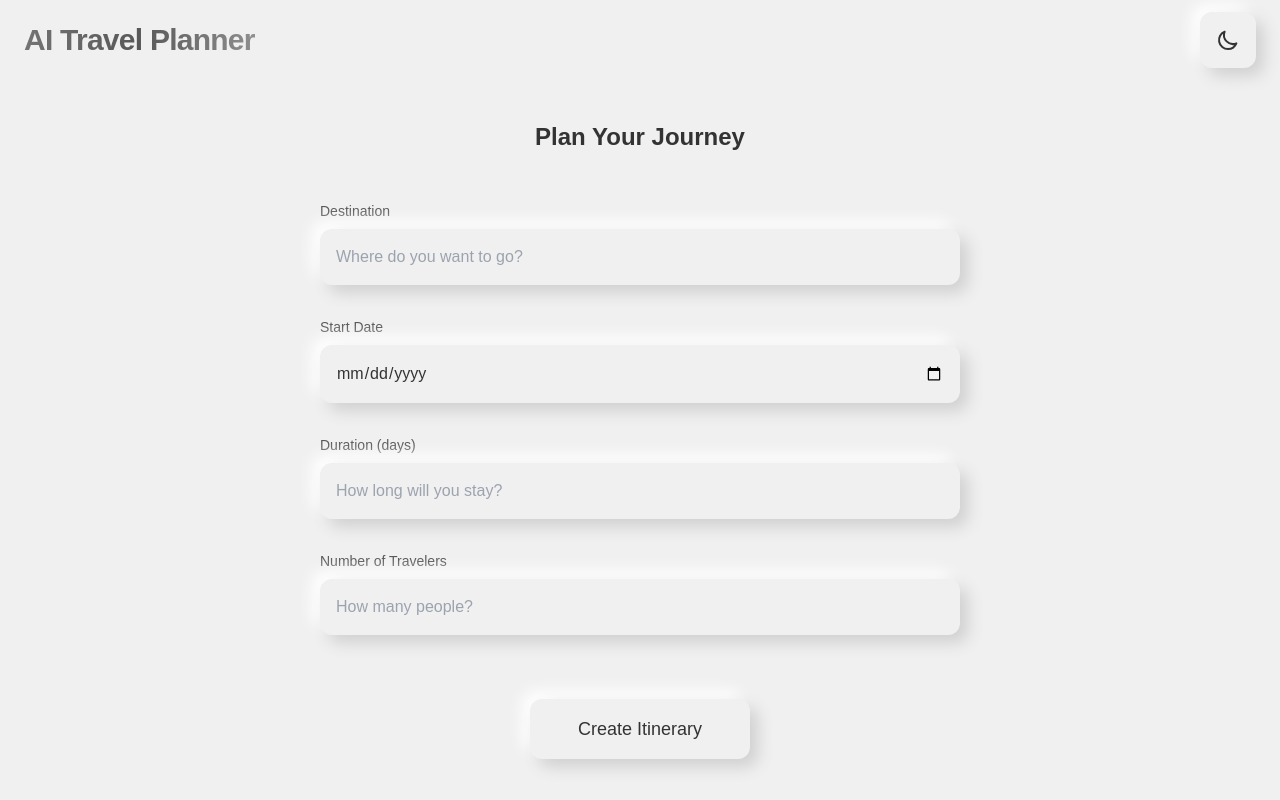
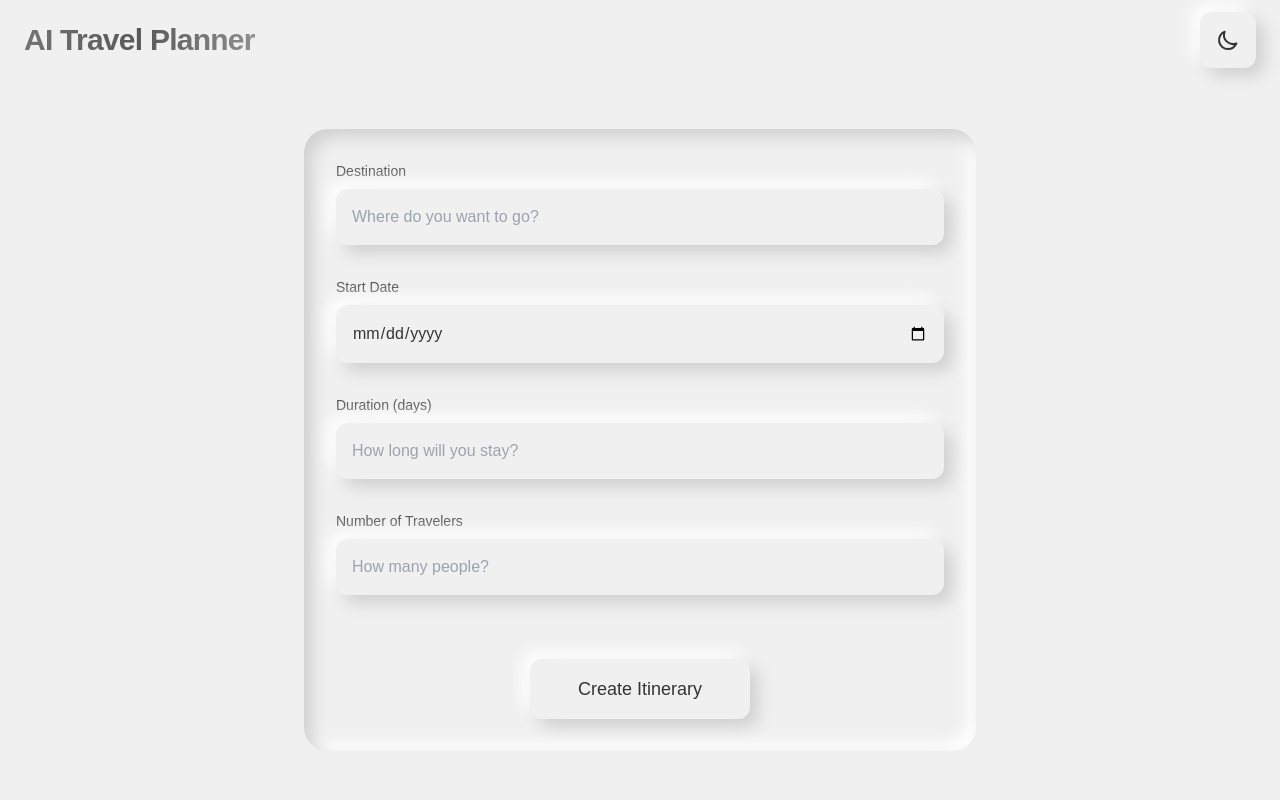
Before and after one commit to sagar-datta/travel-itinerary-ai, a Next.js app: page / in a window 1280 px wide. Both pictures are taken after a click on the button "Begin Your Journey". Built offline with nearby package versions, Linux system fonts and the light colour scheme.

Commit message:
Refactor TravelForm component for improved layout and animation; enhance form structure and transition effects for better user experience

```diff
--- a/src/app/components/features/travel-form/TravelForm.tsx
+++ b/src/app/components/features/travel-form/TravelForm.tsx
@@ -23,18 +23,14 @@ export function TravelForm({ isStarted }: TravelFormProps) {
   };
 
   return (
-    <div className={`w-full max-w-2xl mx-auto py-8 px-4 transition-all duration-200 ease-out transform
+    <div className={`w-full max-w-2xl mx-auto transition-all duration-200 ease-out transform
       ${isStarted ? 'opacity-100 translate-y-0 z-10 delay-75' : 'opacity-0 translate-y-4 z-0 pointer-events-none'}`}
     >
-      <h2 className={`text-2xl font-semibold mb-12 text-center
-        dark:text-dark-text-primary text-light-text-primary
-        transition-all duration-200 ease-out delay-100
-        ${isStarted ? 'opacity-100 translate-y-0' : 'opacity-0 translate-y-4'}`}
+      <form onSubmit={handleSubmit} className="p-8 space-y-8 rounded-3xl
+        dark:bg-dark-base/50 bg-light-base/50 backdrop-blur-sm
+        dark:shadow-[inset_8px_8px_16px_#1A1A1A,inset_-8px_-8px_16px_#333333]
+        shadow-[inset_8px_8px_16px_#D0D0D0,inset_-8px_-8px_16px_#FFFFFF]"
       >
-        Plan Your Journey
-      </h2>
-
-      <form onSubmit={handleSubmit} className="space-y-8">
         <div className={`transition-all duration-200 ease-out delay-125
           ${isStarted ? 'opacity-100 translate-y-0' : 'opacity-0 translate-y-4'}`}>
           <Input
```
